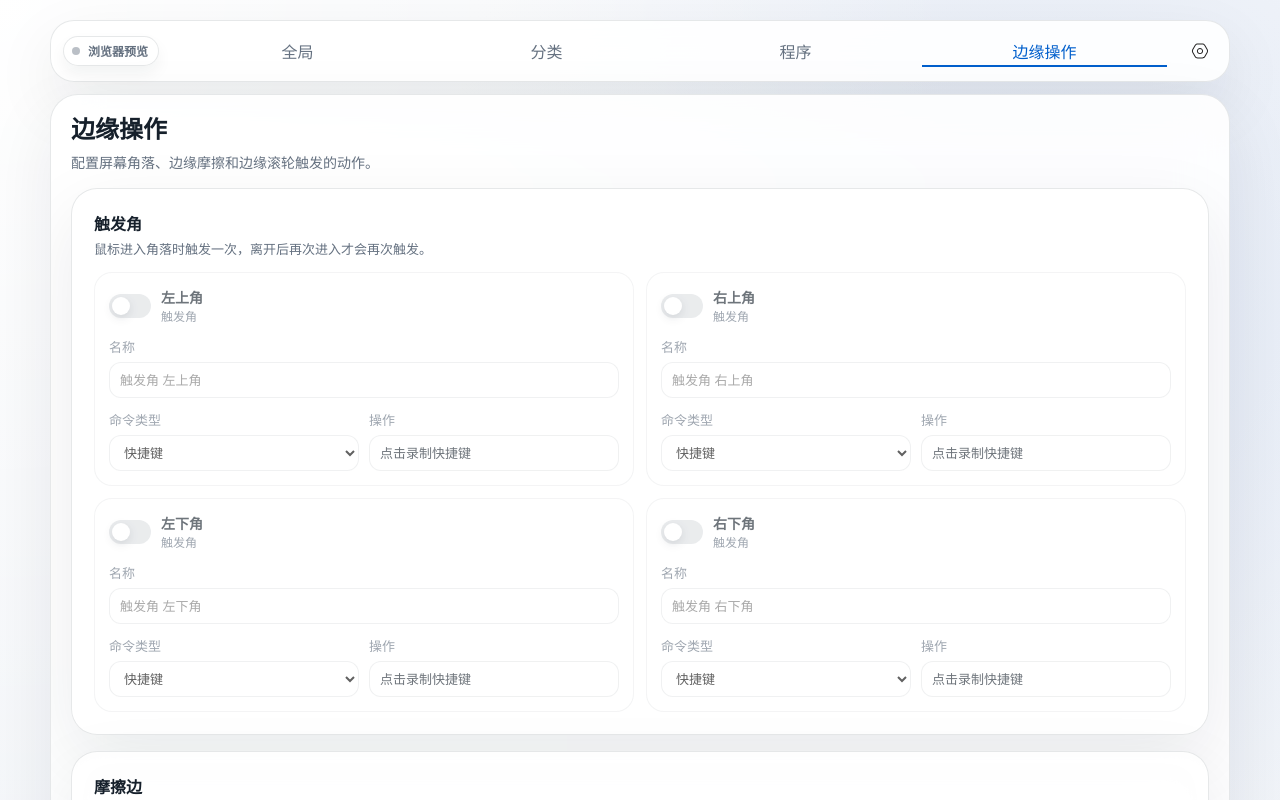
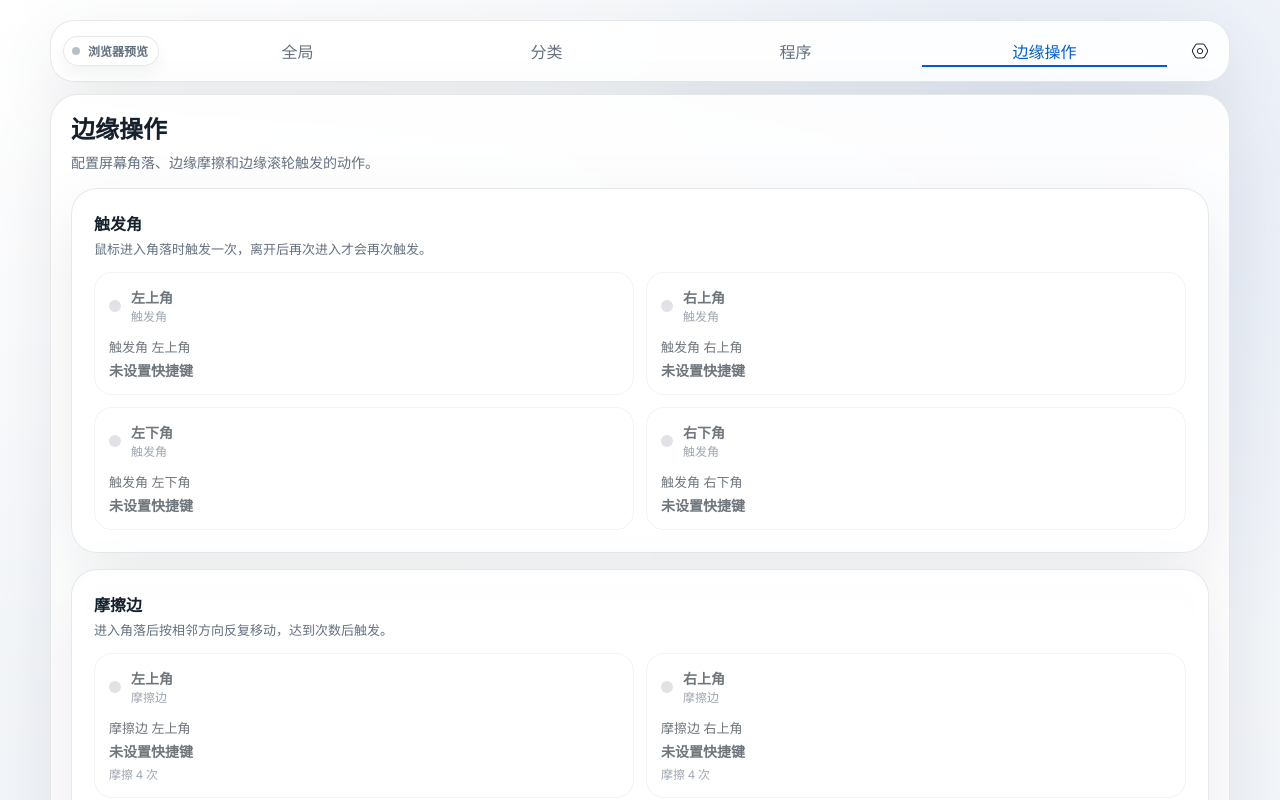
Before and after one commit to illlustionary/WuGesture, a Vue app in the folder src/MyGesture.App/Web/: page /#/edge in a window 1280 px wide. Shown: the top 800 px of the page. Built offline with nearby package versions, Linux system fonts and the light colour scheme.

Commit message:
feat：修复无法编辑边缘操作的问题

```diff
--- a/src/MyGesture.App/Web/src/composables/gestureEditorStore.js
+++ b/src/MyGesture.App/Web/src/composables/gestureEditorStore.js
@@ -157,6 +157,7 @@ let autoSaveTimer = 0;
 let pendingAutoSaveOptions = {};
 let toast = null;
 let suppressNextConfigResultToast = false;
+let preserveLocalEdgeActions = false;
 
 export function useGestureEditorStore() {
   if (!toast) {
@@ -261,13 +262,26 @@ function handleMessage(message) {
 
   if (message.type === "rules") {
     state.configPath = message.configPath;
-    replaceConfig(message.rules ?? [], message.applications ?? [], message.uiSettings ?? DEFAULT_UI_SETTINGS, message.edgeActions ?? []);
+    replaceConfig(
+      message.rules ?? [],
+      message.applications ?? [],
+      message.uiSettings ?? DEFAULT_UI_SETTINGS,
+      message.edgeActions ?? [],
+      { preserveEdgeActions: preserveLocalEdgeActions }
+    );
     return;
   }
 
   if (message.type === "config-result") {
     const notify = !suppressNextConfigResultToast || !message.success;
     suppressNextConfigResultToast = false;
+    if (message.success) {
+      window.setTimeout(() => {
+        preserveLocalEdgeActions = false;
+      }, 500);
+    } else {
+      preserveLocalEdgeActions = false;
+    }
     setMessage(message.message, message.success ? "success" : "error", { notify });
     return;
   }
@@ -287,10 +301,12 @@ function handleMessage(message) {
   }
 }
 
-function replaceConfig(rules, applications, uiSettings = DEFAULT_UI_SETTINGS, edgeActions = []) {
+function replaceConfig(rules, applications, uiSettings = DEFAULT_UI_SETTINGS, edgeActions = [], options = {}) {
   state.rules = rules.map((rule) => toViewRule(rule));
   state.applications = applications.map((application) => toViewApplication(application));
-  state.edgeActions = normalizeEdgeActions(edgeActions);
+  if (!options.preserveEdgeActions) {
+    state.edgeActions = normalizeEdgeActions(edgeActions);
+  }
   state.uiSettings = normalizeUiSettings(uiSettings);
   ensureSelection("category");
   ensureSelection("app");
@@ -759,10 +775,12 @@ function scheduleSaveRules(options = {}) {
 }
 
 function reloadRules() {
+  preserveLocalEdgeActions = false;
   postWebMessage({ type: "reload-rules" });
 }
 
 function resetRules() {
+  preserveLocalEdgeActions = false;
   postWebMessage({ type: "reset-rules" });
 }
 
@@ -792,6 +810,7 @@ function updateEdgeAction(action, patch = {}, options = {}) {
     return;
   }
 
+  preserveLocalEdgeActions = true;
   Object.assign(action, patch);
   normalizeEdgeActionInPlace(action);
   scheduleSaveRules(options);
--- a/src/MyGesture.App/Web/src/pages/EdgeActionsPage.vue
+++ b/src/MyGesture.App/Web/src/pages/EdgeActionsPage.vue
@@ -1,11 +1,12 @@
 <script setup>
-import { onBeforeUnmount, reactive, watch } from 'vue'
+import { computed, reactive, ref } from 'vue'
 import AppShell from '../components/AppShell.vue'
+import IconActionButton from '../components/IconActionButton.vue'
 import { useGestureEditorStore } from '../composables/gestureEditorStore'
 
 const editor = useGestureEditorStore()
-const draftActions = reactive([])
-const pendingActionKeys = new Set()
+const editingKey = ref('')
+const draft = reactive(createEmptyDraft())
 
 const groups = [
   {
@@ -31,21 +32,22 @@ const triggerLabels = {
   wheel: '滚动边'
 }
 
-watch(
-  () => editor.state.edgeActions,
-  () => {
-    if (pendingActionKeys.size > 0) {
-      return
+function groupActions(type) {
+  return editor.state.edgeActions.filter(action => action.triggerType === type)
 }
 
-    replaceDraftActions()
-  },
-  { deep: true, immediate: true }
+const editingAction = computed(
+  () => editor.state.edgeActions.find(action => actionKey(action) === editingKey.value) ?? null
 )
 
-function groupActions(type) {
-  return draftActions.filter(action => action.triggerType === type)
+const dialogTitle = computed(() => {
+  const action = editingAction.value
+  if (!action) {
+    return '边缘操作'
   }
+
+  return [locationLabel(action), wheelLabel(action) || triggerLabels[action.triggerType]].filter(Boolean).join(' · ')
+})
 
 function locationLabel(action) {
   const locations = action.triggerType === 'wheel'
@@ -86,86 +88,87 @@ function operationModel(action) {
   return action.windowOperation
 }
 
-function updateOperation(action, value) {
+function actionSummary(action) {
+  if (action.actionType === 'window') {
+    const operation = editor.windowOperations.find(item => item.value === action.windowOperation)
+    return operation?.label ?? '窗口控制'
+  }
+
   if (action.actionType === 'volume') {
-    updateDraftAction(action, { volumeOperation: value })
+    const operation = editor.volumeOperations.find(item => item.value === action.volumeOperation)
+    return action.volumeOperation === 'mute'
+      ? operation?.label ?? '静音'
+      : `${operation?.label ?? '音量 +'} ${action.amount}`
+  }
+
+  if (action.actionType === 'brightness') {
+    const operation = editor.brightnessOperations.find(item => item.value === action.brightnessOperation)
+    return `${operation?.label ?? '亮度 +'} ${action.amount}`
+  }
+
+  return action.keysText || '未设置快捷键'
+}
+
+function updateDraftOperation(value) {
+  if (draft.actionType === 'volume') {
+    draft.volumeOperation = value
     return
   }
 
-  if (action.actionType === 'brightness') {
-    updateDraftAction(action, { brightnessOperation: value })
+  if (draft.actionType === 'brightness') {
+    draft.brightnessOperation = value
     return
   }
 
-  updateDraftAction(action, { windowOperation: value })
+  draft.windowOperation = value
 }
 
-function updateDraftAction(action, patch) {
-  Object.assign(action, patch)
-  pendingActionKeys.add(actionKey(action))
+function openEditor(action) {
+  editingKey.value = actionKey(action)
+  Object.assign(draft, cloneAction(action))
 }
 
-function commitDraftPatch(action, patch) {
-  updateDraftAction(action, patch)
-  commitDraftAction(action)
+function closeEditor() {
+  persistEditor()
+  editingKey.value = ''
 }
 
-function commitOperation(action, value) {
-  updateOperation(action, value)
-  commitDraftAction(action)
-}
-
-function commitDraftAction(action) {
-  const key = actionKey(action)
-  const target = findSourceAction(action)
-  if (!target) {
-    pendingActionKeys.delete(key)
+function persistEditor() {
+  const action = editingAction.value
+  if (!action) {
     return
   }
 
-  const patch = toCommitPatch(action)
-  if (!pendingActionKeys.has(key) && isPatchEqual(target, patch)) {
-    return
+  editor.updateEdgeAction(action, toCommitPatch(draft), { notifyResult: false, notifyPreview: false })
 }
 
-  pendingActionKeys.delete(key)
-  if (isPatchEqual(target, patch)) {
-    return
+function recordHotkey() {
+  editor.startRecording(draft)
 }
 
-  editor.updateEdgeAction(target, patch, { notifyResult: false, notifyPreview: false })
-}
-
-function flushDraftActions() {
-  for (const action of [...draftActions]) {
-    commitDraftAction(action)
-  }
-}
-
-function recordHotkey(action) {
-  commitDraftAction(action)
-  const target = findSourceAction(action)
-  if (!target) {
-    return
-  }
-
-  editor.startRecording(target)
-}
-
-function replaceDraftActions() {
-  draftActions.splice(0, draftActions.length, ...editor.state.edgeActions.map(cloneAction))
-}
-
-function findSourceAction(action) {
-  return editor.state.edgeActions.find(item => actionKey(item) === actionKey(action)) ?? null
+function actionKey(action) {
+  return `${action.triggerType}:${action.location}:${action.wheelDirection || ''}`
 }
 
 function cloneAction(action) {
   return { ...action }
 }
 
-function actionKey(action) {
-  return `${action.triggerType}:${action.location}:${action.wheelDirection || ''}`
+function createEmptyDraft() {
+  return {
+    enabled: false,
+    triggerType: 'corner',
+    location: 'top-left',
+    wheelDirection: '',
+    frictionCount: 4,
+    actionName: '',
+    keysText: '',
+    actionType: 'hotkey',
+    windowOperation: 'toggle-maximize',
+    volumeOperation: 'increase',
+    brightnessOperation: 'increase',
+    amount: 5
+  }
 }
 
 function toCommitPatch(action) {
@@ -181,14 +184,6 @@ function toCommitPatch(action) {
     amount: action.amount
   }
 }
-
-function isPatchEqual(target, patch) {
-  return Object.entries(patch).every(([key, value]) => String(target[key] ?? '') === String(value ?? ''))
-}
-
-onBeforeUnmount(() => {
-  flushDraftActions()
-})
 </script>
 
 <template>
@@ -217,60 +212,100 @@ onBeforeUnmount(() => {
               :key="`${action.triggerType}:${action.location}:${action.wheelDirection}`"
               class="edge-card"
               :class="{ 'is-disabled': !action.enabled }"
+              role="button"
+              tabindex="0"
+              @click="openEditor(action)"
+              @keydown.enter.prevent="openEditor(action)"
             >
               <header class="edge-card__head">
-                <label class="edge-toggle">
-                  <input
-                    type="checkbox"
-                    :checked="action.enabled"
-                    @change="commitDraftPatch(action, { enabled: $event.target.checked })"
-                    @blur="commitDraftAction(action)"
+                <span
+                  class="edge-status"
+                  :class="{ 'is-enabled': action.enabled }"
                 />
-                  <span />
-                </label>
                 <div>
                   <strong>{{ locationLabel(action) }}</strong>
                   <small>{{ wheelLabel(action) || triggerLabels[action.triggerType] }}</small>
                 </div>
               </header>
 
+              <div class="edge-card__summary">
+                <span>{{ action.actionName || editor.getEdgeActionLabel(action) }}</span>
+                <strong>{{ actionSummary(action) }}</strong>
+                <small v-if="action.triggerType === 'friction'">摩擦 {{ action.frictionCount }} 次</small>
+              </div>
+            </article>
+          </div>
+        </section>
+      </div>
+    </template>
+  </AppShell>
+
+  <div
+    v-if="editingAction"
+    class="modal-backdrop"
+    @click.self="closeEditor"
+  >
+    <section
+      class="modal-panel edge-dialog"
+      role="dialog"
+      aria-modal="true"
+      aria-labelledby="edge-dialog-title"
+      tabindex="-1"
+      @keydown.esc.prevent="closeEditor"
+    >
+      <div class="modal-panel__head">
+        <div>
+          <h3 id="edge-dialog-title">{{ dialogTitle }}</h3>
+          <p>关闭弹窗后自动保存。</p>
+        </div>
+        <IconActionButton
+          icon="close"
+          label="关闭"
+          class="ghost-button"
+          @click="closeEditor"
+        />
+      </div>
+
+      <div class="edge-dialog__grid">
+        <label class="edge-toggle-field">
+          <span>启用</span>
+          <span class="edge-toggle">
+            <input
+              v-model="draft.enabled"
+              type="checkbox"
+            />
+            <span />
+          </span>
+        </label>
+
         <label class="edge-field">
           <span>名称</span>
           <input
-                  :value="action.actionName"
+            v-model="draft.actionName"
             class="scope-input"
-                  :placeholder="editor.getEdgeActionLabel(action)"
-                  @input="updateDraftAction(action, { actionName: $event.target.value })"
-                  @change="commitDraftAction(action)"
-                  @blur="commitDraftAction(action)"
+            :placeholder="editor.getEdgeActionLabel(editingAction)"
           />
         </label>
 
         <label
-                v-if="action.triggerType === 'friction'"
+          v-if="draft.triggerType === 'friction'"
           class="edge-field"
         >
           <span>摩擦次数</span>
           <input
-                  :value="action.frictionCount"
+            v-model.number="draft.frictionCount"
             class="scope-input"
             type="number"
             min="1"
             max="20"
-                  @input="updateDraftAction(action, { frictionCount: $event.target.value })"
-                  @change="commitDraftAction(action)"
-                  @blur="commitDraftAction(action)"
           />
         </label>
 
-              <div class="edge-command">
         <label class="edge-field">
           <span>命令类型</span>
           <select
-                    :value="action.actionType"
+            v-model="draft.actionType"
             class="scope-input"
-                    @change="commitDraftPatch(action, { actionType: $event.target.value })"
-                    @blur="commitDraftAction(action)"
           >
             <option value="hotkey">快捷键</option>
             <option value="window">窗口控制</option>
@@ -278,22 +313,24 @@ onBeforeUnmount(() => {
             <option value="brightness">亮度控制</option>
           </select>
         </label>
+      </div>
 
+      <div class="edge-dialog__command">
         <label
-                  v-if="action.actionType === 'hotkey'"
+          v-if="draft.actionType === 'hotkey'"
           class="edge-field"
         >
           <span>操作</span>
           <button
             type="button"
             class="scope-input hotkey-record-button"
-                    :class="{ 'is-recording': editor.isRecordingHotkey(action) }"
-                    @click="recordHotkey(action)"
+            :class="{ 'is-recording': editor.isRecordingHotkey(draft) }"
+            @click="recordHotkey"
           >
             {{
-                      editor.isRecordingHotkey(action)
+              editor.isRecordingHotkey(draft)
                 ? '录制中...'
-                        : action.keysText || '点击录制快捷键'
+                : draft.keysText || '点击录制快捷键'
             }}
           </button>
         </label>
@@ -304,13 +341,12 @@ onBeforeUnmount(() => {
         >
           <span>操作</span>
           <select
-                    :value="operationModel(action)"
+            :value="operationModel(draft)"
             class="scope-input"
-                    @change="commitOperation(action, $event.target.value)"
-                    @blur="commitDraftAction(action)"
+            @change="updateDraftOperation($event.target.value)"
           >
             <option
-                      v-for="operation in operationOptions(action)"
+              v-for="operation in operationOptions(draft)"
               :key="operation.value"
               :value="operation.value"
             >
@@ -320,45 +356,35 @@ onBeforeUnmount(() => {
         </label>
 
         <label
-                  v-if="action.actionType === 'volume' && action.volumeOperation !== 'mute'"
+          v-if="draft.actionType === 'volume' && draft.volumeOperation !== 'mute'"
           class="edge-field"
         >
           <span>数值</span>
           <input
-                    :value="action.amount"
+            v-model.number="draft.amount"
             class="scope-input"
             type="number"
             min="1"
             max="100"
-                    @input="updateDraftAction(action, { amount: $event.target.value })"
-                    @change="commitDraftAction(action)"
-                    @blur="commitDraftAction(action)"
           />
         </label>
 
         <label
-                  v-if="action.actionType === 'brightness'"
+          v-if="draft.actionType === 'brightness'"
           class="edge-field"
         >
           <span>数值</span>
           <input
-                    :value="action.amount"
+            v-model.number="draft.amount"
             class="scope-input"
             type="number"
             min="1"
             max="100"
-                    @input="updateDraftAction(action, { amount: $event.target.value })"
-                    @change="commitDraftAction(action)"
-                    @blur="commitDraftAction(action)"
           />
         </label>
       </div>
-            </article>
-          </div>
     </section>
   </div>
-    </template>
-  </AppShell>
 </template>
 
 <style scoped lang="scss">
@@ -409,6 +435,15 @@ onBeforeUnmount(() => {
   border: 1px solid rgba(18, 30, 42, 0.08);
   border-radius: 18px;
   background: rgba(255, 255, 255, 0.78);
+  text-align: left;
+  cursor: pointer;
+
+  &:hover,
+  &:focus-visible {
+    border-color: rgba(29, 81, 109, 0.26);
+    background: #fff;
+    outline: none;
+  }
 
   &.is-disabled {
     opacity: 0.62;
@@ -432,6 +467,39 @@ onBeforeUnmount(() => {
       color: var(--muted);
       font-size: 12px;
     }
+  }
+
+  &__summary {
+    display: grid;
+    gap: 4px;
+
+    span {
+      color: var(--text);
+      font-size: 13px;
+    }
+
+    strong {
+      font-size: 14px;
+      font-weight: 700;
+    }
+
+    small {
+      color: var(--muted);
+      font-size: 12px;
+    }
+  }
+}
+
+.edge-status {
+  width: 12px;
+  height: 12px;
+  border-radius: 999px;
+  flex: 0 0 auto;
+  background: rgba(101, 113, 128, 0.32);
+
+  &.is-enabled {
+    background: var(--accent);
+    box-shadow: 0 0 0 4px rgba(29, 81, 109, 0.1);
   }
 }
 
@@ -483,6 +551,33 @@ onBeforeUnmount(() => {
   font-size: 13px;
 }
 
+.edge-toggle-field {
+  display: flex;
+  align-items: center;
+  justify-content: space-between;
+  min-height: 42px;
+  color: var(--muted);
+  font-size: 13px;
+}
+
+.edge-dialog {
+  width: min(620px, calc(100vw - 36px));
+
+  &__grid,
+  &__command {
+    display: grid;
+    gap: 12px;
+  }
+
+  &__grid {
+    grid-template-columns: repeat(2, minmax(0, 1fr));
+  }
+
+  &__command {
+    margin-top: 12px;
+  }
+}
+
 .edge-command {
   display: grid;
   grid-template-columns: repeat(2, minmax(0, 1fr));
@@ -506,7 +601,8 @@ onBeforeUnmount(() => {
 
 @media (max-width: 920px) {
   .edge-grid,
-  .edge-command {
+  .edge-command,
+  .edge-dialog__grid {
     grid-template-columns: 1fr;
   }
 }
```
Also changed, not shown: 2 other files (tests, documents, lock files or other folders). Lines whose indentation alone changed are shown as unchanged.
